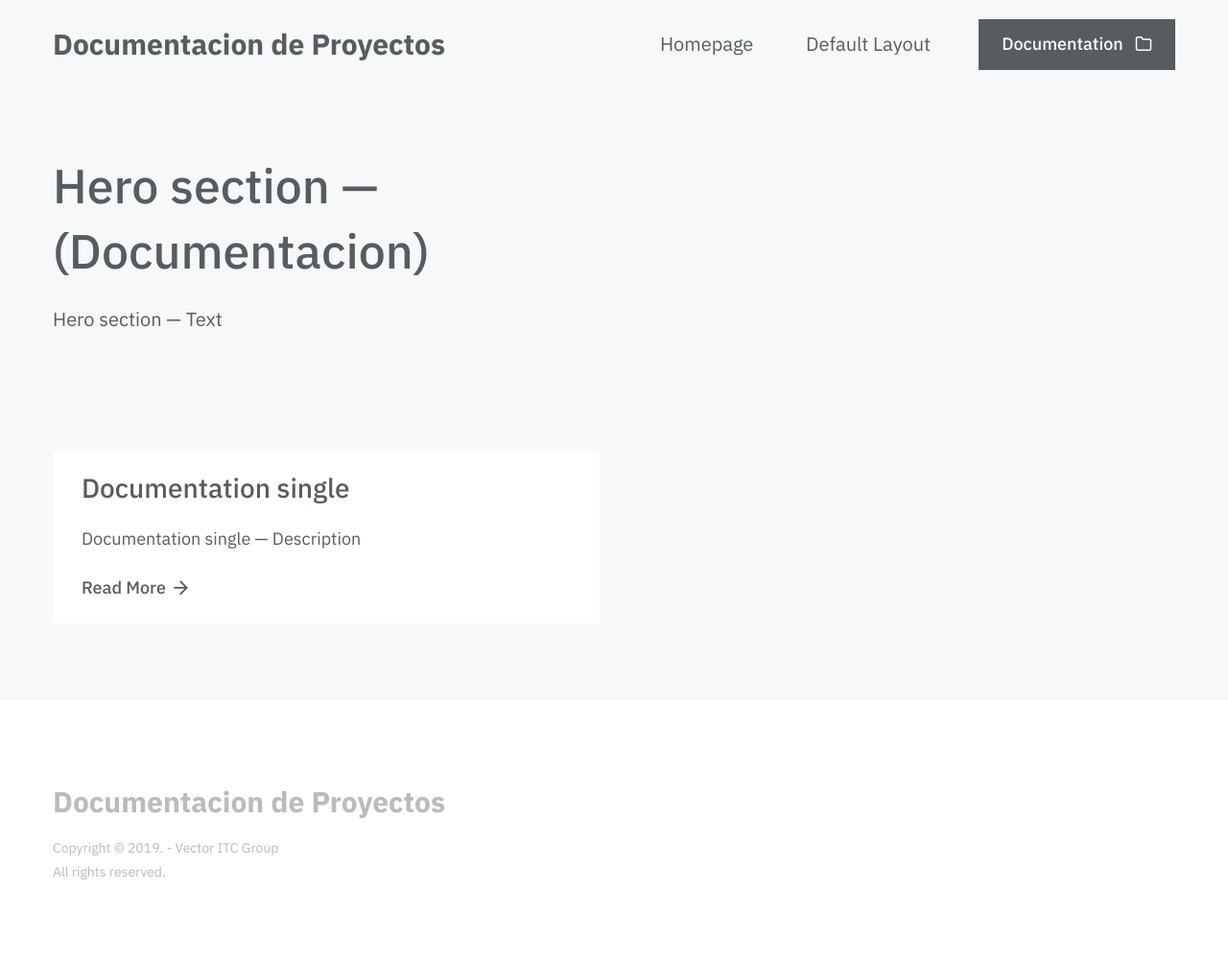
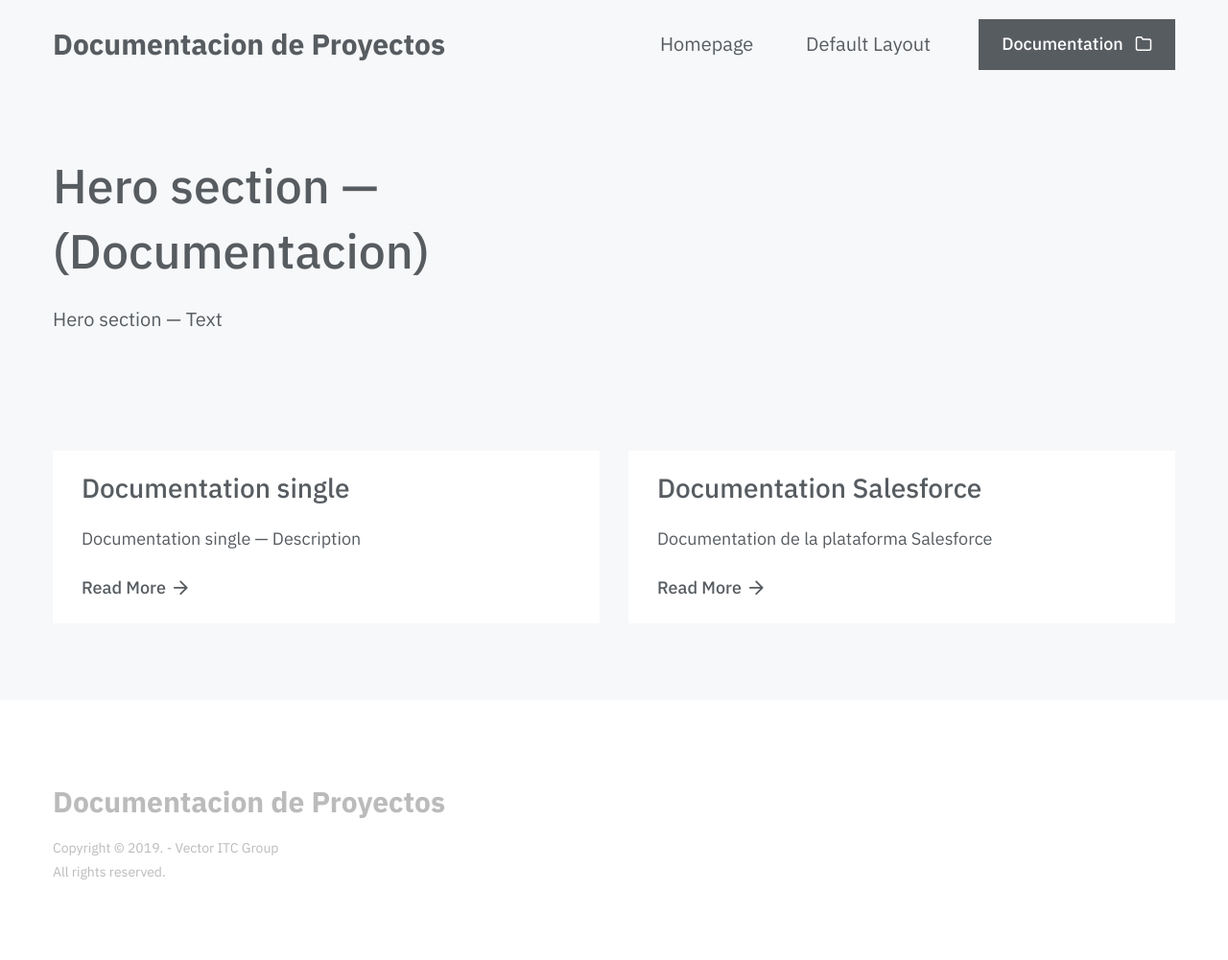
Before and after one commit to abeltranes/abeltranes.github.io, a Jekyll site: the page built from documentation.md, in a window 1280 px wide. Shown: the whole page at 96% size. Built offline with Jekyll 4.4.1, drawn with Linux system fonts in a browser that asks for light colours; some web fonts are replaced.

Commit message:
Update Salesforce.md

```diff
--- a/_documentation/Salesforce.md
+++ b/_documentation/Salesforce.md
@@ -1 +1,13 @@
+---
+title: Documentation Salesforce
+description: Documentation de la plataforma Salesforce
+keywords: null
+order: 1
+comments: false
+hero:
+  title: Documentation Salesforce — Title
+  text: Documentation Salesfore — Text
+published: true
+---
+
 Probando 1 2
```
